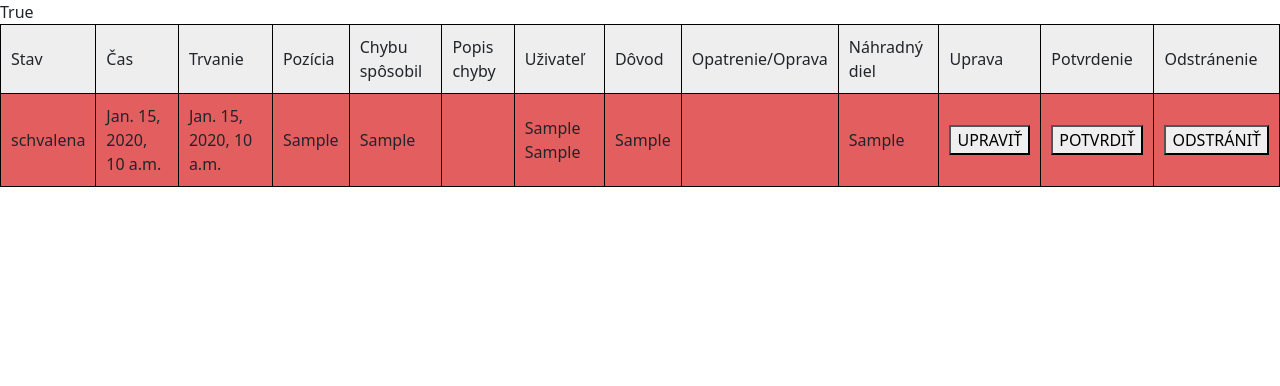
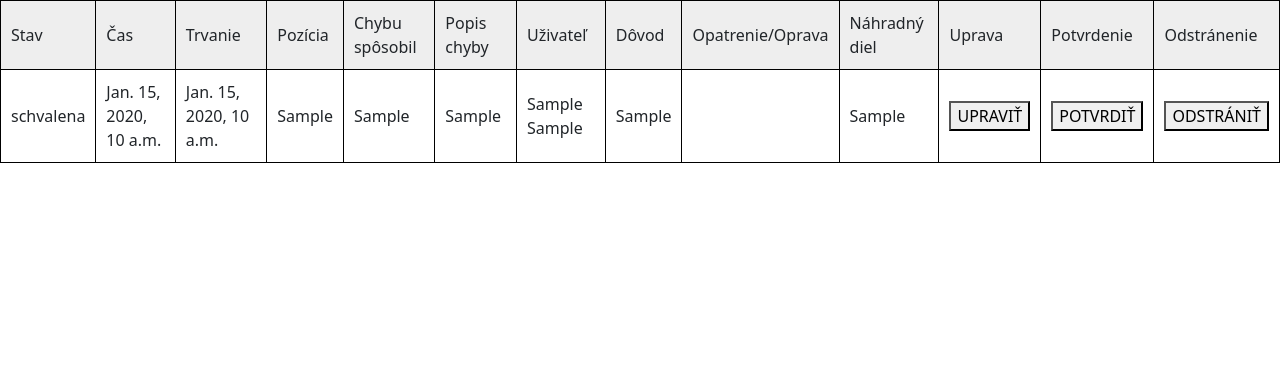
Before and after one commit to TIS2021-FMFI/evidencia-dielov, a Django app: page /zaznamy/ in a window 1280 px wide. Shown: the part 68-454 px from the top of the page. Run offline with Django 3.2, Linux system fonts and the light colour scheme; tables that the repository leaves empty hold one stand-in row (values such as "Sample post").

Commit message:
farby zaznamu podla vyriesenia

```diff
--- a/zapis_poruch/UI/templates/zaznamy.html
+++ b/zapis_poruch/UI/templates/zaznamy.html
@@ -46,17 +46,19 @@
 
     </tr>
     {% for item in zaznamy %}
-        {{item.vyriesena}}
-        <tr class="items">
+
             {% if item.schvalena == True %}
+                 <tr class="approach">
                     <td>
                         schvalena
                     </td>
             {% elif item.vyriesena == True %}
+                <tr class="done">
                     <td>
                         vyriesena
                     </td>
             {% else %}
+                <tr class="items">
                     <td>
                         nevyriesena
                     </td>
@@ -80,7 +82,7 @@
                     {{ item.sposobena_kym.kym}}
             </td>
             <td>
-<!--                   {{ item.popis}}-->
+                   {{ item.popis}}
             </td>
             <td>
                     {{ item.pouzivatel}}
```
Lines whose indentation alone changed are shown as unchanged.
